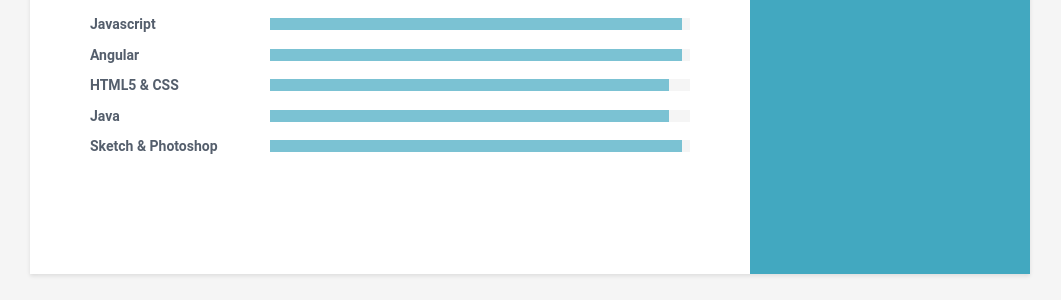
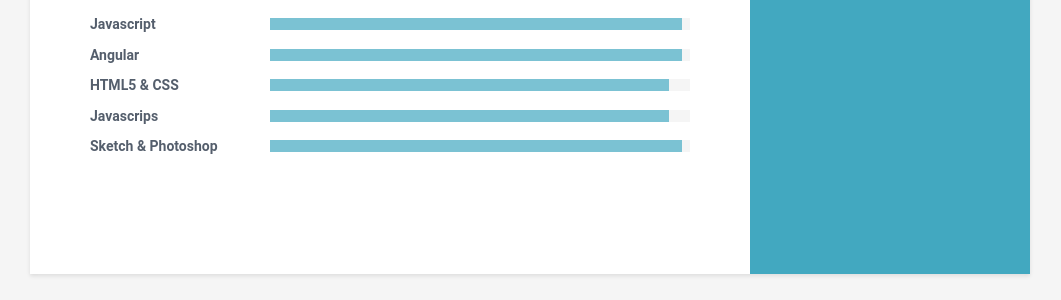
Before and after one commit to elcordova/caring-europa-fe48a, a Jekyll site: the page built from index.html, in a window 1280 px wide. Shown: the part 1519-1819 px from the top of the page, without its empty margins (110-1171 px from the left). Built offline with Jekyll 4.4.1, drawn with Linux system fonts in a browser that asks for light colours.

Commit message:
data.yml: changed

```diff
--- a/_data/data.yml
+++ b/_data/data.yml
@@ -159,7 +159,7 @@
       level: 98%
     - name: HTML5 & CSS
       level: 95%
-    - name: Java
+    - name: Javascrips
       level: 95%
     - name: Sketch & Photoshop
       level: 98%
```
